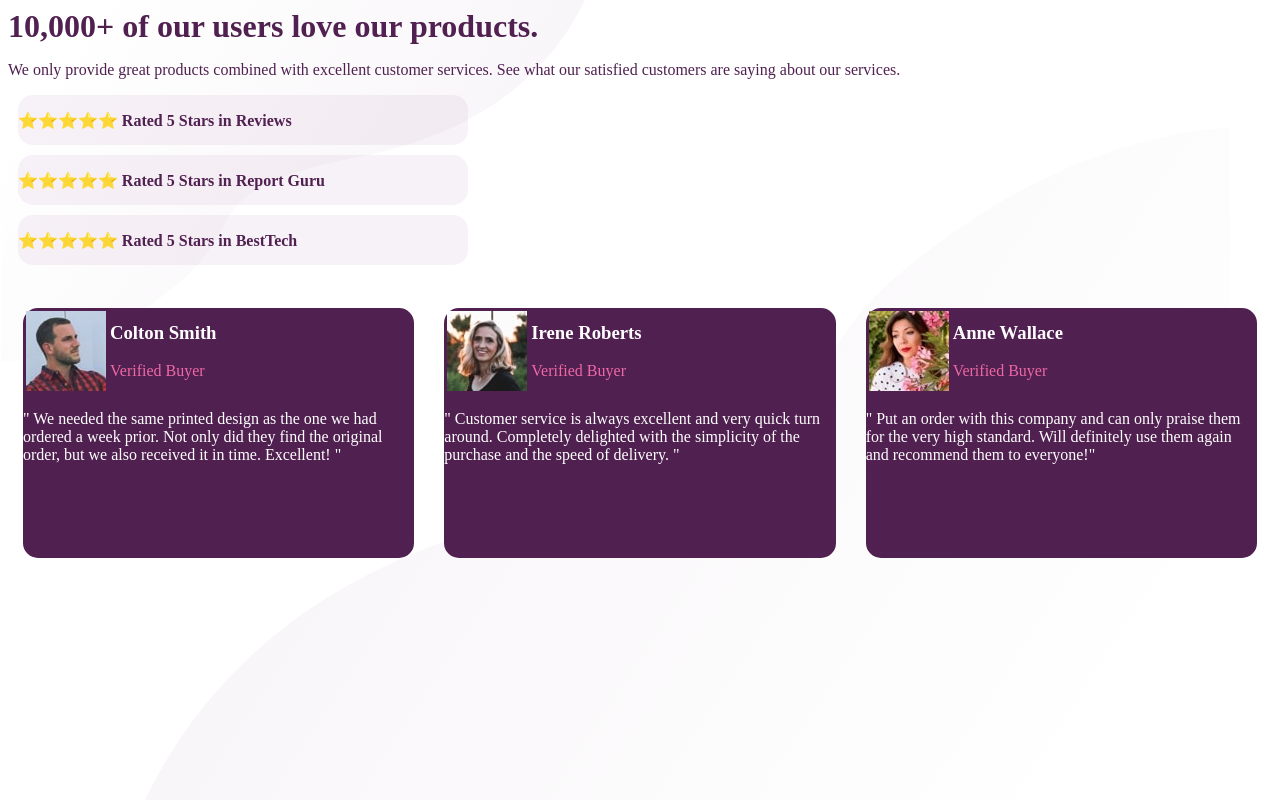
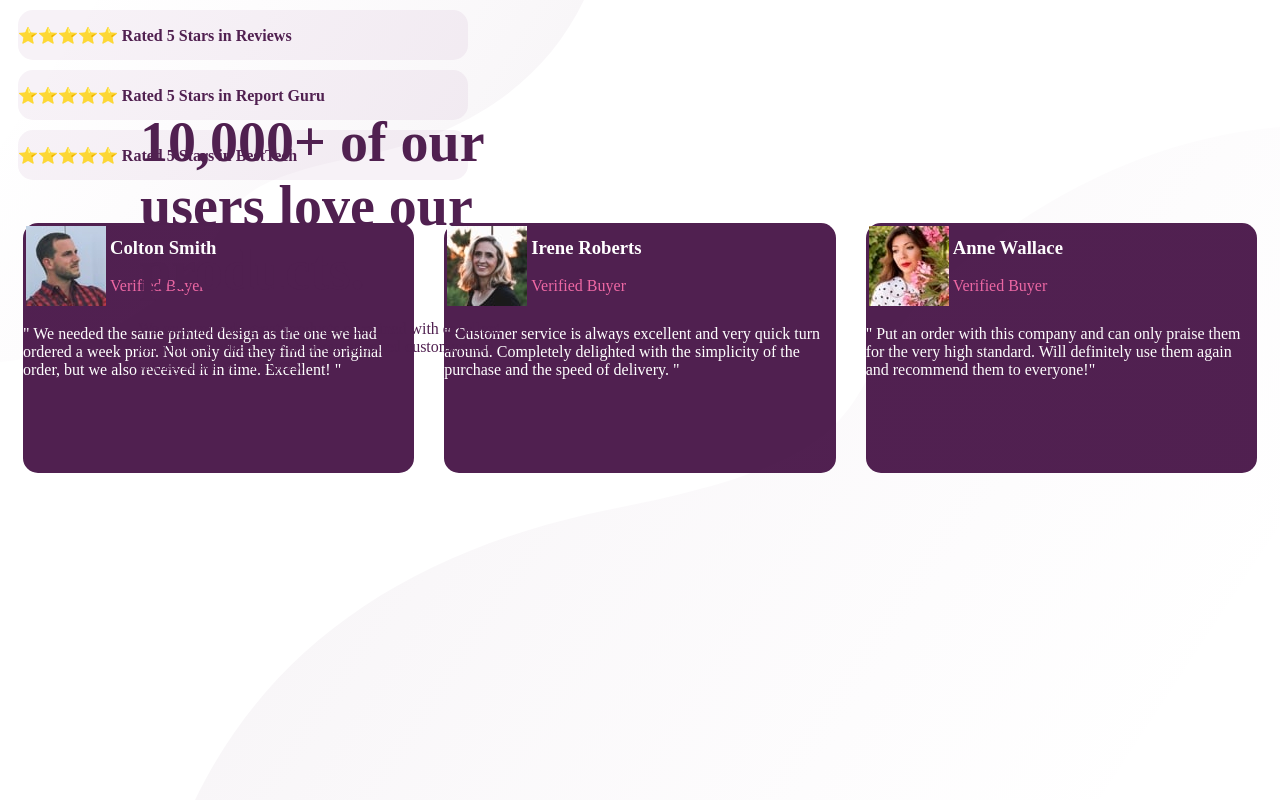
Before and after one commit to WhizBenjamin/social-proof-section, a plain HTML site: page index.html in a window 1280 px wide. Drawn offline with Linux system fonts and the light colour scheme.

Commit message:
Title: Updated HTML and CSS (Saved Progress)

```diff
--- a/css/styles.css
+++ b/css/styles.css
@@ -6,8 +6,13 @@ body {
 }
 
 h1 {
-    color: hsl(300, 43%, 22%);
-    display: inline;
+    font-size: 3.5rem;
+    margin: 50px auto 0 auto;
+    color:  hsl(300, 43%, 22%);
+    max-width: 400px;
+    position: absolute;
+    top: 60px;
+    left: 140px;
 }
 
 h3 {
@@ -29,15 +34,24 @@ h3 {
 
 .bg-pattern-top {
     position: absolute;
-    left: 1px;
+    left: 0;
     top: 0;
-  }
+}
 
 .bg-pattern-bottom {
     position: absolute;
-    right: 50px;
+    right: 0;
     bottom: 0;
-  }
+}
+
+.intro {
+    margin: 50px auto 0 auto;
+    color: hsl(300, 43%, 22%);
+    max-width: 400px;
+    position: absolute;
+    top: 270px;
+    left: 138px;
+}
 
 /*********FLEX STYLE SELECTORS**********/
 
--- a/index.html
+++ b/index.html
@@ -8,11 +8,16 @@
 
 </head>
 <body>
-    <img class="bg-pattern-top" src="images/bg-pattern-top-desktop.svg" alt="bg-pattern-top-img">
-    <h1>10,000+ of our users love our products.</h1>
-    <p class="first">We only provide great products combined with excellent customer services.
-        See what our satisfied customers are saying about our services.
-    </p>
+    <img class="bg-pattern-top" src="images/bg-pattern-top-desktop.svg" alt="pattern-top=img">
+    <img class="bg-pattern-bottom" src="images/bg-pattern-bottom-desktop.svg" alt="pattern-bottom-img">
+
+    <div>
+        <h1>10,000+ of our users love our products.</h1>
+        <p class="intro">We only provide great products combined with excellent customer services.
+            See what our satisfied customers are saying about our services.
+        </p>
+    </div>
+
     <div class="first">
     <strong>
         <p class="flex-wrapper">⭐⭐⭐⭐⭐ Rated 5 Stars in Reviews</p>
@@ -96,6 +101,5 @@
             </table>
         </div>
     </div>
-    <img class="bg-pattern-bottom" src="images/bg-pattern-bottom-desktop.svg" alt="bg-pattern-bottom-img">
 </body>
 </html>
```
